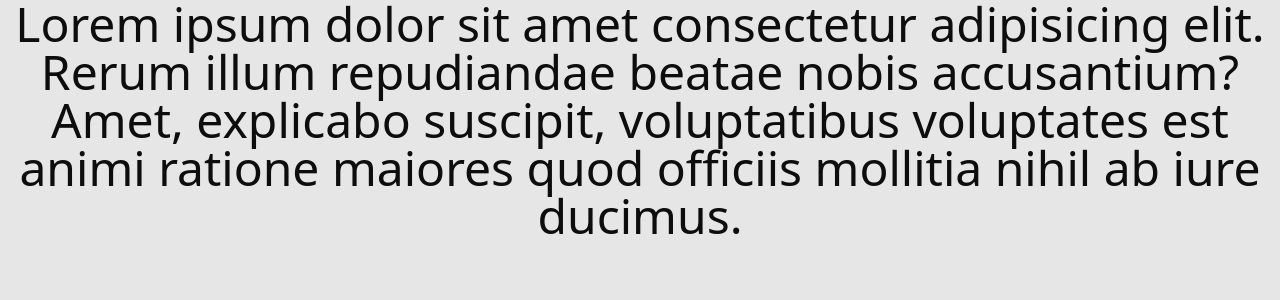
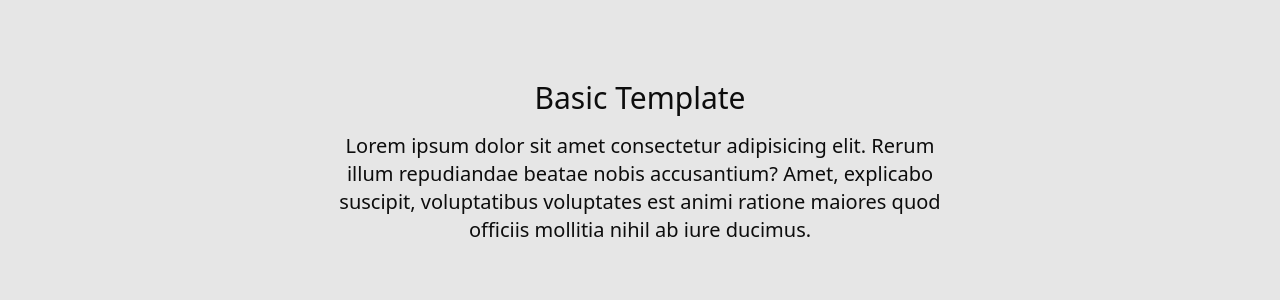
Before and after one commit to jaylogalam/vite-react-ts-template, a React (Vite) app: page / in a window 1280 px wide. Shown: the top 300 px of the page. Built offline with nearby package versions, Linux system fonts and the light colour scheme.

Commit message:
minor changes

```diff
--- a/src/app/layout.tsx
+++ b/src/app/layout.tsx
@@ -2,7 +2,11 @@
 import Router from "./router";
 
 function Layout() {
-  return <Router />;
+  return (
+    <div className="flex justify-center py-20">
+      <Router />
+    </div>
+  );
 }
 
-export default Layout
+export default Layout;
--- a/src/app/main.tsx
+++ b/src/app/main.tsx
@@ -1,7 +1,15 @@
 function Main() {
-  return <div className="transition-all duration-300 ease-in-out">
-    <h1 className='text-5xl text-center'>Lorem ipsum dolor sit amet consectetur adipisicing elit. Rerum illum repudiandae beatae nobis accusantium? Amet, explicabo suscipit, voluptatibus voluptates est animi ratione maiores quod officiis mollitia nihil ab iure ducimus.</h1>
-  </div>;
+  return (
+    <div className="w-1/2 items-center transition-all duration-300 ease-in-out">
+      <h1 className="text-3xl text-center pb-4">Basic Template</h1>
+      <p className="text-xl text-center">
+        Lorem ipsum dolor sit amet consectetur adipisicing elit. Rerum illum
+        repudiandae beatae nobis accusantium? Amet, explicabo suscipit,
+        voluptatibus voluptates est animi ratione maiores quod officiis mollitia
+        nihil ab iure ducimus.
+      </p>
+    </div>
+  );
 }
 
 export default Main;
```
